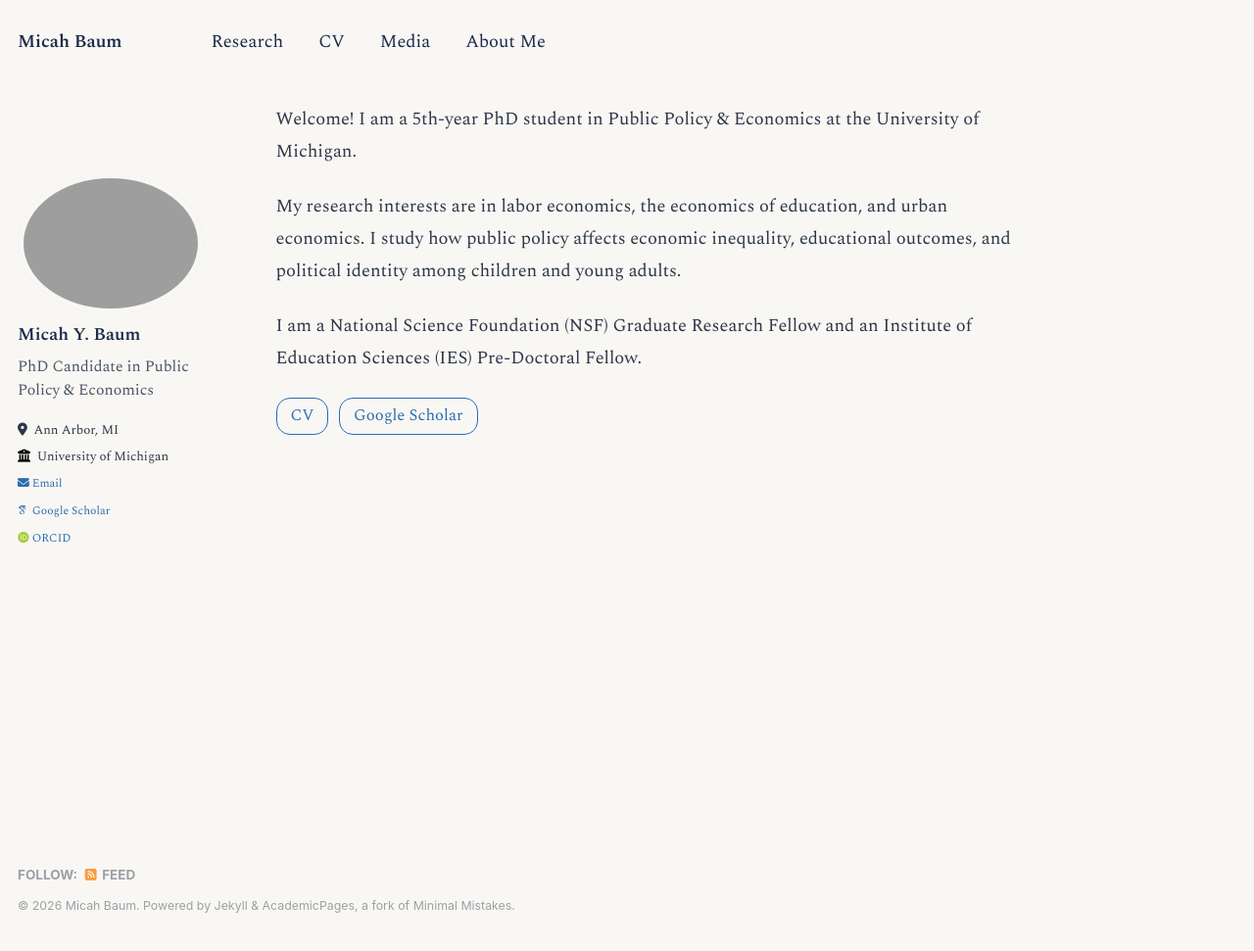
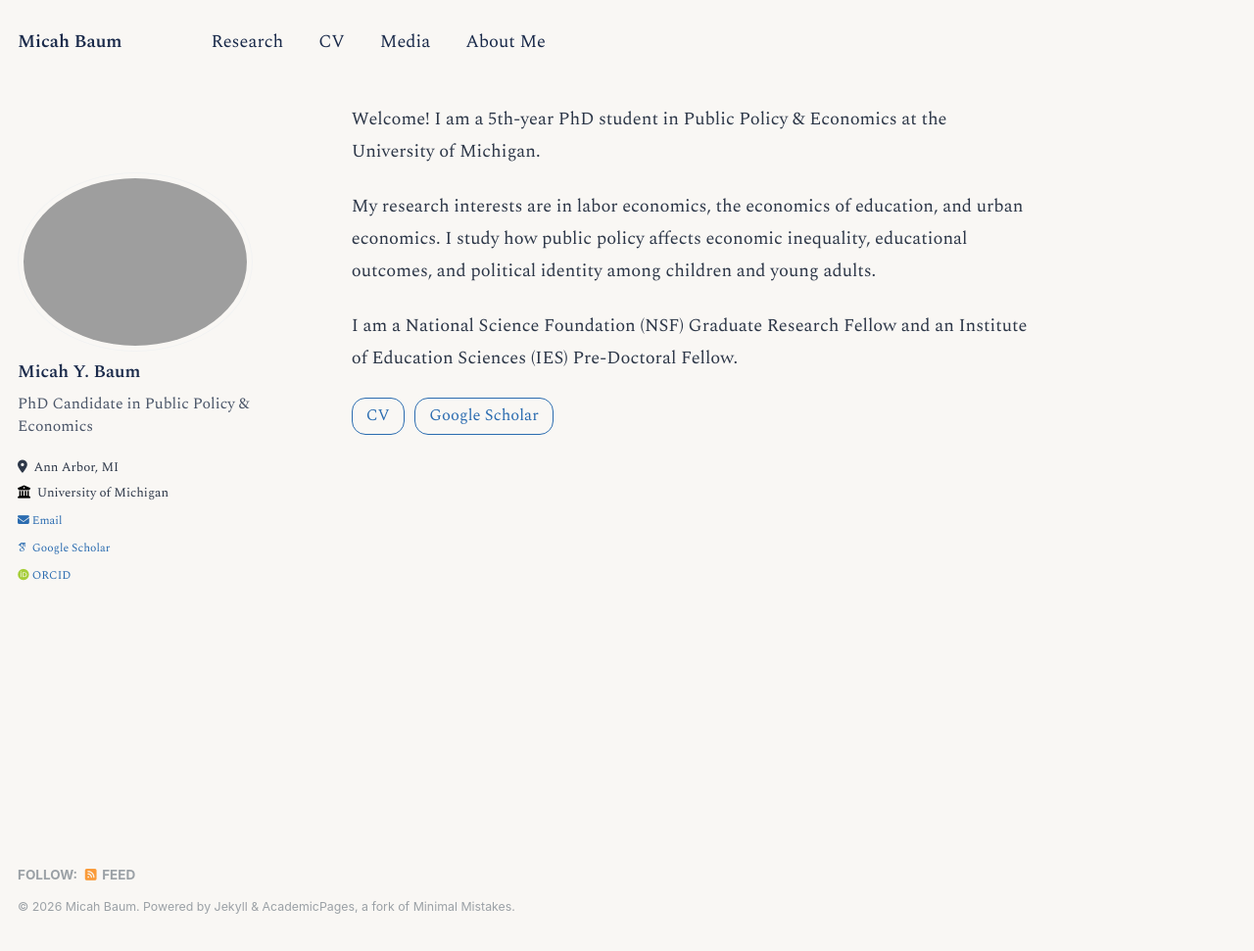
Before and after one commit to micah-baum/micah-baum.github.io, a Jekyll site: the page built from _pages/about.md, in a window 1280 px wide and 971 px high. Shown: the whole window at 98% size. Built offline with Jekyll 4.4.1, drawn with Linux system fonts in a browser that asks for light colours; some web fonts are replaced.

Commit message:
Replace float-based sidebar layout with flexbox to fix content overlap
Co-Authored-By: Claude Sonnet 4.6 <noreply@anthropic.com>

```diff
--- a/_sass/_custom.scss
+++ b/_sass/_custom.scss
@@ -1,6 +1,33 @@
 /* ==========================================================================
    Custom styles for Micah Baum's academic website
    ========================================================================== */
+
+/* ── Flex-based sidebar + content layout (replaces broken Susy/float layout) ── */
+@media screen and (min-width: 1024px) {
+  #main {
+    display: flex;
+    align-items: flex-start;
+  }
+
+  .sidebar {
+    flex: 0 0 240px;
+    width: 240px;
+    min-width: 0;
+    position: -webkit-sticky;
+    position: sticky;
+    top: 0;
+    float: none !important;
+  }
+
+  .archive,
+  .page {
+    flex: 1 1 auto;
+    min-width: 0;
+    float: none !important;
+    width: auto !important;
+    margin-left: 1.5em;
+  }
+}
 
 /* Paper / entry cards
    ========================================================================== */
```
